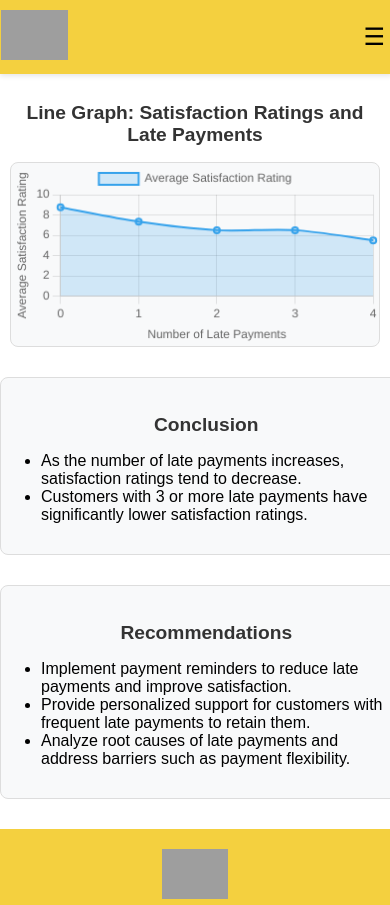
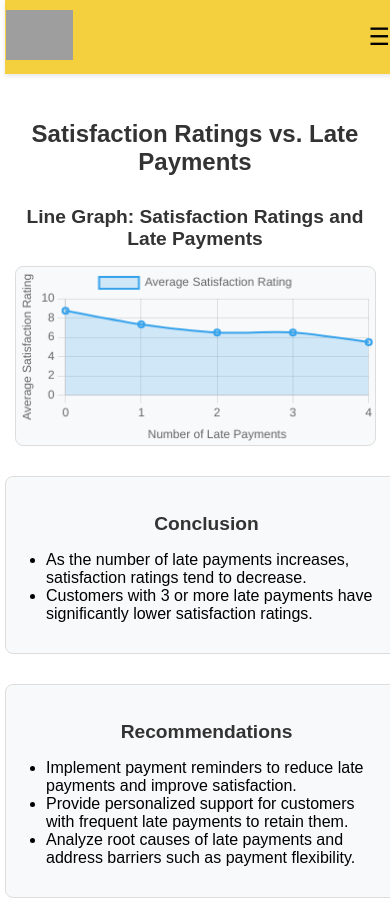
Before and after one commit to ucheson235/Case-Study-Emmanuel-Nwabuogor, a website: page Line_Graph.html in a window 390 px wide. Shown: the top 905 px of the page. Drawn offline with nearby package versions, Linux system fonts and the light colour scheme; grey boxes are pictures that could not be loaded.

Commit message:
more update

```diff
--- a/Line_Graph.html
+++ b/Line_Graph.html
@@ -11,6 +11,11 @@
             font-family: Arial, sans-serif;
             margin: 0;
             padding: 0;
+            overflow-x: hidden; /* Prevent horizontal overflow */
+        }
+
+        .Satisfaction {
+            margin-top: 120px;
         }
 
         h1, h2 {
@@ -166,6 +171,10 @@
             footer p {
                 font-size: 12px;
             }
+
+            body {
+                padding: 0 5px; /* Prevent content from touching edges */
+            }
         }
     </style>
 </head>
@@ -190,7 +199,7 @@
     </nav>
 
     <main>
-        <h1>Satisfaction Ratings vs. Late Payments</h1>
+        <h1 class="Satisfaction">Satisfaction Ratings vs. Late Payments</h1>
         <div id="chart-container">
             <h2>Line Graph: Satisfaction Ratings and Late Payments</h2>
             <canvas id="trendChart"></canvas>
```
Also changed, not shown: Bar_Chart.html (+5 -1 lines).
